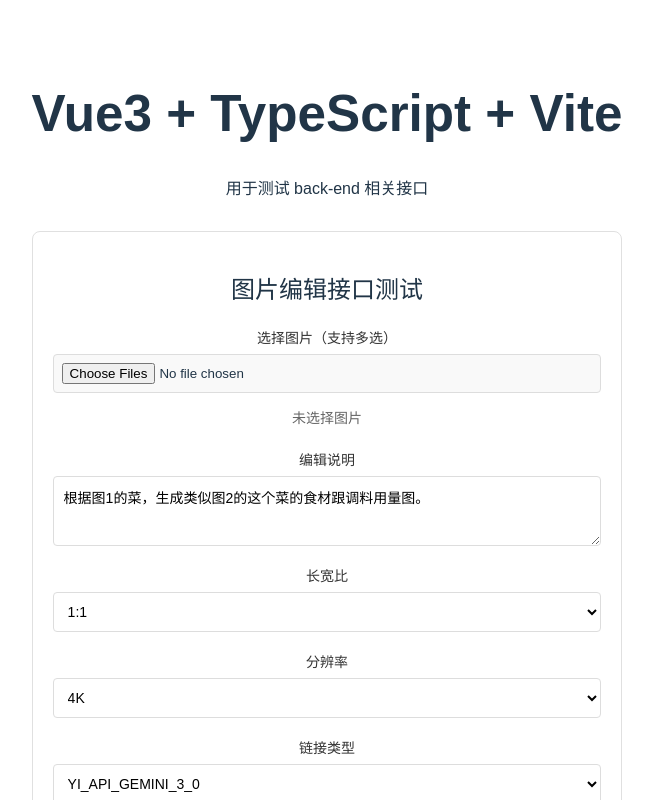
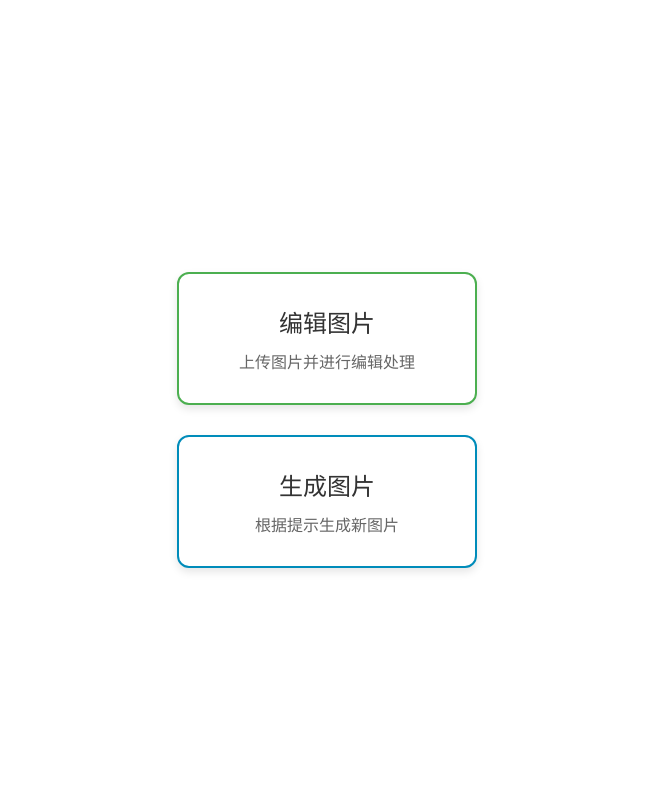
Before and after one commit to linyihan7946/aiworkflow, a Vue app in the folder front-end/: page / in a window 1280 px wide. Shown: the top 800 px of the page, without its empty margins (313-966 px from the left). Built offline with nearby package versions, Linux system fonts and the light colour scheme; the HTML template or start-up script is replaced by a standard one.

Commit message:
feat：主页面修改成大按钮的方式

```diff
--- a/front-end/src/App.vue
+++ b/front-end/src/App.vue
@@ -1,10 +1,32 @@
 <template>
   <div class="app-container">
-    <h1>Vue3 + TypeScript + Vite</h1>
-    <p>用于测试 back-end 相关接口</p>
+    <!-- 主页面大按钮导航 -->
+    <div v-if="currentPage === 'home'" class="home-page">
+      <div class="button-grid">
+        <button @click="currentPage = 'editImage'" class="action-button edit-button">
+          <h2>编辑图片</h2>
+          <p>上传图片并进行编辑处理</p>
+        </button>
 
-    <div class="image-edit-section">
-      <h2>图片编辑接口测试</h2>
+        <button @click="currentPage = 'generateImage'" class="action-button generate-button">
+          <h2>生成图片</h2>
+          <p>根据提示生成新图片</p>
+        </button>
+
+        <!-- 可以添加更多功能按钮 -->
+        <!-- <button @click="currentPage = 'otherFunction'" class="action-button">
+          <h2>其他功能</h2>
+          <p>其他接口测试</p>
+        </button> -->
+      </div>
+    </div>
+
+    <!-- 图片编辑页面 -->
+    <div v-if="currentPage === 'editImage'" class="image-edit-section">
+      <div class="page-header">
+        <h2>图片编辑接口测试</h2>
+        <button @click="currentPage = 'home'" class="back-button">返回主页</button>
+      </div>
 
       <!-- 进度条 -->
       <div v-if="isLoading" class="loading-overlay">
@@ -94,11 +116,11 @@
         <pre>{{ JSON.stringify(result, null, 2) }}</pre>
 
         <!-- 显示图片链接结果 -->
-        <div v-if="result.data?.data?.length > 0" class="image-results">
+        <div v-if="result.data" class="image-results">
           <h4>生成的图片：</h4>
           <div class="image-list">
             <div
-              v-for="(image) in result.data.data"
+              v-for="(image) in result.data"
               class="image-item"
             >
               <img :src="image.url" :alt="`Generated Image`" />
@@ -113,6 +135,83 @@
         <p>{{ error }}</p>
       </div>
     </div>
+
+    <!-- 图片生成页面 -->
+    <div v-if="currentPage === 'generateImage'" class="image-generate-section">
+      <div class="page-header">
+        <h2>图片生成接口测试</h2>
+        <button @click="currentPage = 'home'" class="back-button">返回主页</button>
+      </div>
+
+      <!-- 进度条 -->
+      <div v-if="isLoading" class="loading-overlay">
+        <div class="loading-container">
+          <div class="spinner"></div>
+          <p>正在处理请求，请稍候...</p>
+        </div>
+      </div>
+
+      <div class="input-container">
+        <div class="form-group">
+          <label for="generatePrompt">生成说明</label>
+          <textarea
+            id="generatePrompt"
+            v-model="generateFormData.prompt"
+            placeholder="请输入图片生成说明"
+            rows="3"
+          ></textarea>
+        </div>
+
+        <div class="form-group">
+          <label for="generateResolution">分辨率</label>
+          <select id="generateResolution" v-model="generateFormData.resolution">
+            <option value="2K">2K</option>
+            <option value="4K">4K</option>
+            <option value="1080P">1080P</option>
+          </select>
+        </div>
+
+        <div class="form-group">
+          <label for="generateUrlType">链接类型</label>
+          <select id="generateUrlType" v-model="generateFormData.url_type">
+            <option value="1">YI_API_GEMINI_2_5</option>
+            <option value="2">YI_API_GEMINI_3_0</option>
+          </select>
+        </div>
+
+        <button
+          @click="submitGenerate"
+          :disabled="!generateFormData.prompt"
+          class="submit-button"
+        >
+          提交生成
+        </button>
+      </div>
+
+      <div class="result-container" v-if="generateResult">
+        <h3>响应结果：</h3>
+        <pre>{{ JSON.stringify(generateResult, null, 2) }}</pre>
+
+        <!-- 显示图片链接结果 -->
+        <div v-if="generateResult.data" class="image-results">
+          <h4>生成的图片：</h4>
+          <div class="image-list">
+            <div
+              v-for="(image) in generateResult.data"
+              class="image-item"
+            >
+              <img :src="image.url" :alt="`Generated Image`" />
+              <p class="image-url">{{ image.url }}</p>
+            </div>
+          </div>
+        </div>
+      </div>
+
+      <div class="error-container" v-if="generateError">
+        <h3>错误信息：</h3>
+        <p>{{ generateError }}</p>
+      </div>
+    </div>
   </div>
 </template>
 
@@ -120,12 +219,22 @@
 import { ref, reactive } from 'vue'
 import API_CONFIG from './config'
 
+// 当前页面状态
+const currentPage = ref('home') // 'home', 'editImage', 'generateImage'
+
+// 图片编辑相关状态
 const selectedFiles = ref<File[]>([])
 const result = ref<any>(null)
 const error = ref<string | null>(null)
+
+// 图片生成相关状态
+const generateResult = ref<any>(null)
+const generateError = ref<string | null>(null)
+
+// 加载状态
 const isLoading = ref<boolean>(false)
 
-// 表单数据
+// 图片编辑表单数据
 const formData = reactive({
   images: [] as string[],
   prompt: '根据图1的菜，生成类似图2的这个菜的食材跟调料用量图。',
@@ -134,16 +243,22 @@
   url_type: '2' // 默认使用YI_API_GEMINI_3_0
 })
 
-// 处理文件选择
+// 图片生成表单数据
+const generateFormData = reactive({
+  prompt: '',
+  resolution: '4K',
+  url_type: '2' // 默认使用YI_API_GEMINI_3_0
+})
+
+// 处理图片编辑的文件选择
 const onFileChange = (event: Event) => {
   const input = event.target as HTMLInputElement
   if (input.files && input.files.length > 0) {
-    // 将新选择的文件添加到现有数组
     selectedFiles.value.push(...Array.from(input.files))
   }
 }
 
-// 移除文件
+// 移除图片编辑的文件
 const removeFile = (index: number) => {
   selectedFiles.value.splice(index, 1)
 }
@@ -158,15 +273,9 @@
   })
 }
 
+// 提交图片编辑请求
 const submitImage = async () => {
-  console.log('submitImage函数被调用')
-  console.log('selectedFiles.length:', selectedFiles.value.length)
-  console.log('formData.prompt:', formData.prompt)
-
-  if (selectedFiles.value.length === 0 || !formData.prompt) {
-    console.log('条件不满足，函数返回')
-    return
-  }
+  if (selectedFiles.value.length === 0 || !formData.prompt) return
 
   result.value = null
   error.value = null
@@ -206,7 +315,45 @@
   } catch (err) {
     error.value = err instanceof Error ? err.message : '发生未知错误'
   } finally {
-    // 无论请求成功还是失败，都关闭进度条
+    isLoading.value = false
+  }
+}
+
+// 提交图片生成请求
+const submitGenerate = async () => {
+  if (!generateFormData.prompt) return
+
+  generateResult.value = null
+  generateError.value = null
+  isLoading.value = true
+
+  try {
+    // 准备请求数据
+    const requestData = {
+      prompt: generateFormData.prompt,
+      resolution: generateFormData.resolution,
+      url_type: parseInt(generateFormData.url_type)
+    }
+
+    // 构建完整的API请求URL
+    const apiUrl = `${API_CONFIG.baseURL}${API_CONFIG.image.generate}`
+
+    const response = await fetch(apiUrl, {
+      method: 'POST',
+      headers: {
+        'Content-Type': 'application/json'
+      },
+      body: JSON.stringify(requestData)
+    })
+
+    if (!response.ok) {
+      throw new Error(`HTTP error! status: ${response.status}`)
+    }
+
+    generateResult.value = await response.json()
+  } catch (err) {
+    generateError.value = err instanceof Error ? err.message : '发生未知错误'
+  } finally {
     isLoading.value = false
   }
 }
@@ -214,17 +361,103 @@
 
 <style scoped>
 .app-container {
-  max-width: 800px;
+  max-width: 1200px;
   margin: 0 auto;
   padding: 20px;
   font-family: Arial, sans-serif;
 }
 
-.image-edit-section {
+/* 主页样式 */
+.home-page {
+  text-align: center;
+  padding: 40px 0;
+}
+
+.button-grid {
+  display: grid;
+  grid-template-columns: repeat(auto-fit, minmax(300px, 1fr));
+  gap: 30px;
+  margin-top: 40px;
+}
+
+.action-button {
+  background-color: white;
+  border: 2px solid #008CBA;
+  border-radius: 12px;
+  padding: 30px;
+  cursor: pointer;
+  transition: all 0.3s ease;
+  text-align: center;
+  box-shadow: 0 4px 8px rgba(0, 0, 0, 0.1);
+}
+
+.action-button:hover {
+  transform: translateY(-5px);
+  box-shadow: 0 8px 16px rgba(0, 0, 0, 0.2);
+}
+
+.action-button h2 {
+  margin: 0 0 10px;
+  color: #333;
+  font-size: 24px;
+}
+
+.action-button p {
+  margin: 0;
+  color: #666;
+  font-size: 16px;
+}
+
+.edit-button {
+  border-color: #4CAF50;
+}
+
+.edit-button:hover {
+  background-color: #f0fff0;
+}
+
+.generate-button {
+  border-color: #008CBA;
+}
+
+.generate-button:hover {
+  background-color: #f0f8ff;
+}
+
+/* 页面标题和返回按钮 */
+.page-header {
+  display: flex;
+  justify-content: space-between;
+  align-items: center;
+  margin-bottom: 20px;
+}
+
+.page-header h2 {
+  margin: 0;
+}
+
+.back-button {
+  background-color: #f0f0f0;
+  border: 1px solid #ddd;
+  border-radius: 4px;
+  padding: 8px 16px;
+  cursor: pointer;
+  font-size: 14px;
+  transition: background-color 0.3s;
+}
+
+.back-button:hover {
+  background-color: #e0e0e0;
+}
+
+/* 图片编辑和生成部分的通用样式 */
+.image-edit-section,
+.image-generate-section {
   margin-top: 30px;
   padding: 20px;
   border: 1px solid #e0e0e0;
   border-radius: 8px;
+  background-color: white;
 }
 
 .input-container {
@@ -251,6 +484,15 @@
   border: 1px solid #ddd;
   border-radius: 4px;
   background-color: #f9f9f9;
+}
+
+.form-group textarea,
+.form-group select {
+  padding: 10px;
+  border: 1px solid #ddd;
+  border-radius: 4px;
+  font-size: 14px;
+  font-family: Arial, sans-serif;
 }
 
 .form-group .file-list {
@@ -295,23 +537,6 @@
   margin-top: 5px;
 }
 
-.form-group textarea {
-  padding: 10px;
-  border: 1px solid #ddd;
-  border-radius: 4px;
-  font-size: 14px;
-  font-family: Arial, sans-serif;
-  resize: vertical;
-}
-
-.form-group select {
-  padding: 10px;
-  border: 1px solid #ddd;
-  border-radius: 4px;
-  font-size: 14px;
-  background-color: white;
-}
-
 .submit-button {
   padding: 12px 24px;
   background-color: #008CBA;
@@ -333,12 +558,7 @@
   cursor: not-allowed;
 }
 
-.result-container, .error-container {
-  margin-top: 20px;
-  padding: 15px;
-  border-radius: 4px;
-}
-
+/* 加载状态样式 */
 .loading-overlay {
   position: fixed;
   top: 0;
@@ -373,6 +593,14 @@
 @keyframes spin {
   0% { transform: rotate(0deg); }
   100% { transform: rotate(360deg); }
+}
+
+/* 结果显示样式 */
+.result-container,
+.error-container {
+  margin-top: 20px;
+  padding: 15px;
+  border-radius: 4px;
 }
 
 .result-container {
--- a/front-end/src/config.ts
+++ b/front-end/src/config.ts
@@ -6,6 +6,7 @@
   // 图片相关接口
   image: {
     edit: '/api/image/edit',
+    generate: '/api/image/generate',
     // 可以在这里添加更多图片相关接口
   },
 
```
